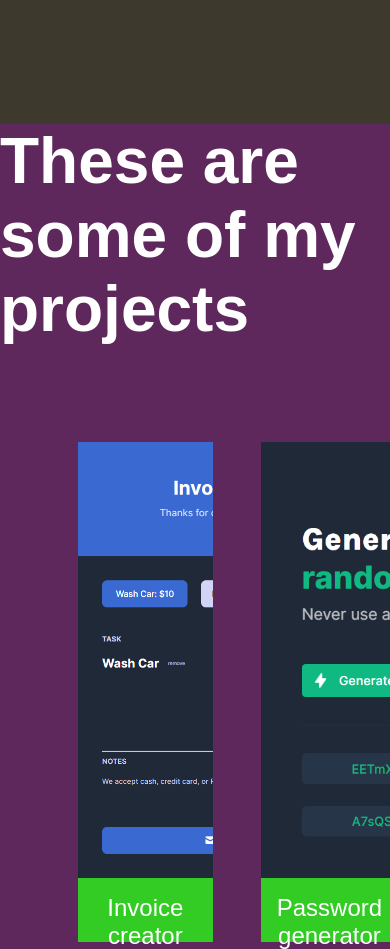
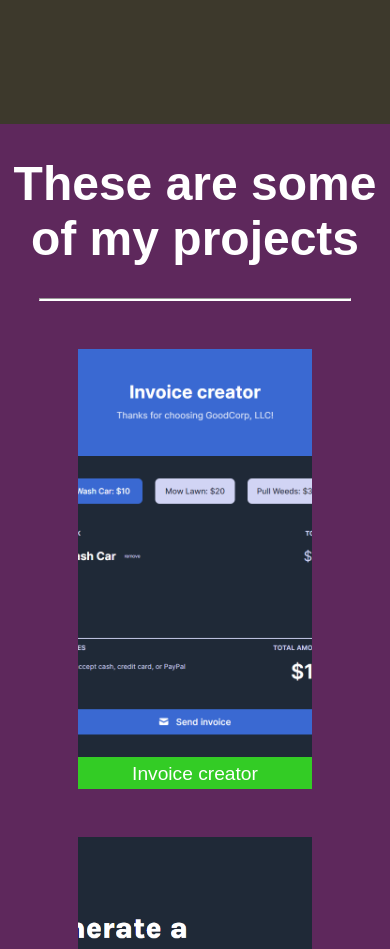
Before and after one commit to DainiusMI/05_FFC_RWD_Build-a-Personal-Portfolio-Webpage, a website: page index.html in a window 390 px wide. Shown: the part 720-1669 px from the top of the page. Drawn offline with Linux system fonts and the light colour scheme.

Commit message:
point that it was submited

```diff
--- a/index.html
+++ b/index.html
@@ -20,12 +20,13 @@
     <main>
         <section id="welcome-section">
             <h1 class="discription">Hello, I am Dainius</h1>
-            <p>I am aspiring to become a webdeveloper</p>
+            <p>I am aspiring to become a web developer</p>
 
         </section>
 
         <section id="projects">
             <h2 class="discription">These are some of my projects</h2>
+            <hr>
             <div class="projects-grid">
                 <div class="project-tile">
                     <div id="invoice_creator" class="project-img"></div>
@@ -48,9 +49,12 @@
 
         <section id="contact">
             <h2 class="discription">You can find me...</h2>
-            Your portfolio should have a link with an id of profile-link, which opens your GitHub or freeCodeCamp profile in a new tab
-            <i id="profile-link" class="social fa-brands fa-github"></i>
+            <a id="profile-link" target="_blank" href="https://github.com/DainiusMI" class="social fa-brands fa-github"><span> GitHub profile</span></a>
         </section>
+        <hr>
+        <footer>
+
+        </footer>
     </main>
     <footer>
 
--- a/styles.css
+++ b/styles.css
@@ -22,10 +22,10 @@
 html {
     font-family: sans-serif;
     color:var(--text-color);
-
+    text-align: center;
 }
 body {
-   width: 100vw;
+   width: 100%;
 }
 header {
     position: fixed;
@@ -62,7 +62,7 @@ header {
 #projects {
     height: fit-content;
     background-color: var(--ps-color);
-
+    padding-top: 4rem;
 }
 .projects-grid {
     width: 60%;
@@ -84,6 +84,7 @@ header {
     width: 100%;
     background-repeat: no-repeat;
     background-size: cover;
+    background-position: center;
     cursor: zoom-in;
 }
 #invoice_creator {
@@ -102,11 +103,15 @@ header {
     width: 100%;
     height: 4rem;
     background-color: var(--nb-color);
-    text-align: center;
 }
 .project-caption:hover {
     background-color: var(--ws-color);
 }
+hr {
+    width: 80%;
+    border-bottom: 2px solid var(--text-color);
+}
+
 
 
 /* text formatng */
@@ -125,3 +130,32 @@ a {
 .discription {
     font-size: 4rem;
 }
+
+/* media */
+@media (max-width:660px) {
+    /* text */
+    .discription {
+        font-size: 3rem;
+    }
+    .project-caption {
+        font-size: 1.2rem;
+        height: 2rem;
+        padding: .4rem;
+    }
+    #projects {
+        width: 100%;
+        padding-top: 2rem;
+    }
+    .project-tile {
+
+    }
+    .project-img {
+        height:calc(100% - 2rem);
+    }
+    /* layout */
+    .projects-grid {
+        grid-template-columns: repeat(1, 100%);
+        grid-template-rows: repeat(4, 440px);
+        margin: 1rem 0 4rem 0;
+    }
+}
```
